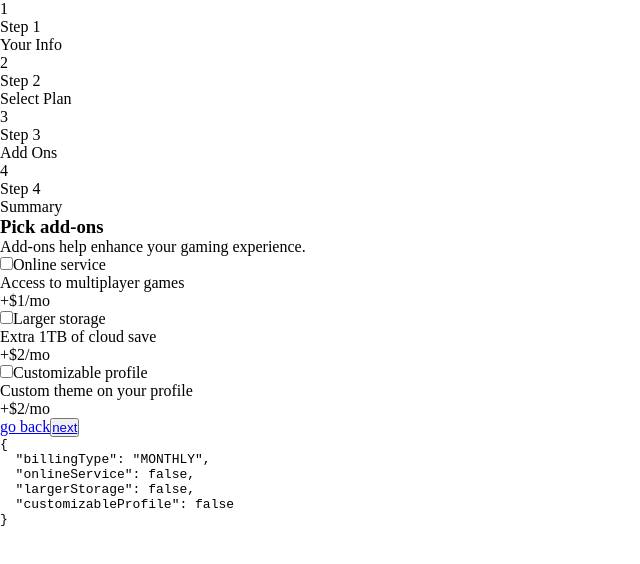
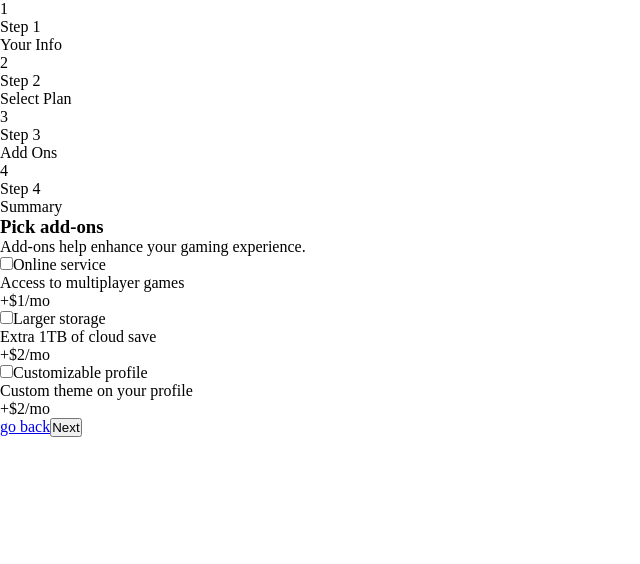
Before and after one commit to nkululek0/multi-step-form, a React (Vite) app: page /add-ons in a window 1280 px wide. Shown: the top 564 px of the page, without its empty margins (0-640 px from the left). Built offline with nearby package versions, Linux system fonts and the light colour scheme.

Commit message:
(Update): add-ons -> adds next button validation boilerplate code

```diff
--- a/src/components/add-ons/Add-Ons.tsx
+++ b/src/components/add-ons/Add-Ons.tsx
@@ -1,4 +1,6 @@
-import type { AddOnsState, AddOnsReducer, AddOnsAction } from './Add-Ons.types';
+import type { AddOnsState, AddOnsReducer, AddOnsAction, NextButtonState, NextButtonReducer } from './Add-Ons.types';
+
+import { Button } from '../button';
 
 import { useReducer, useRef } from 'react';
 import { Link } from 'react-router-dom';
@@ -27,6 +29,17 @@ const addOnsReducer: AddOnsReducer = (state: AddOnsState, action: AddOnsAction)
   }
 };
 
+const nextButtonReducer: NextButtonReducer = (state: NextButtonState) => {
+  // Content in here should check if personal information exists
+  // And if not, redirect to personal info page
+  // Else navigate to next page
+  // Both conditions should manipulate the uri
+  return {
+    ...state,
+    isValid: true
+  };
+};
+
 export function AddOns() {
 
   const addOnsState: AddOnsState = {
@@ -41,6 +54,13 @@ export function AddOns() {
   const onlineServiceCheckbox = useRef<HTMLInputElement>(null);
   const largerStorageCheckbox = useRef<HTMLInputElement>(null);
   const customizableProfileCheckbox = useRef<HTMLInputElement>(null);
+
+  const nextButtonState: NextButtonState = {
+    uri: '/summary',
+    isValid: false
+  };
+  const [nextButton, setNextButton] = useReducer(nextButtonReducer, nextButtonState);
+  const { uri, isValid } = nextButton;
 
   return (
     <>
@@ -91,12 +111,9 @@ export function AddOns() {
         </section>
         <section className='actions'>
           <Link to='/select-plan'>go back</Link>
-          <button><Link to='/summary'>next</Link></button>
+          <Button validationSettings={ { validate: () => { setNextButton(); }, uri: uri, isValid: isValid } }>Next</Button>
         </section>
       </article>
-      <pre>
-        { JSON.stringify(addOns, null, 2) }
-      </pre>
     </>
   );
 };
```
Also changed, not shown: src/components/add-ons/Add-Ons.types.ts (+11 -0 lines).
